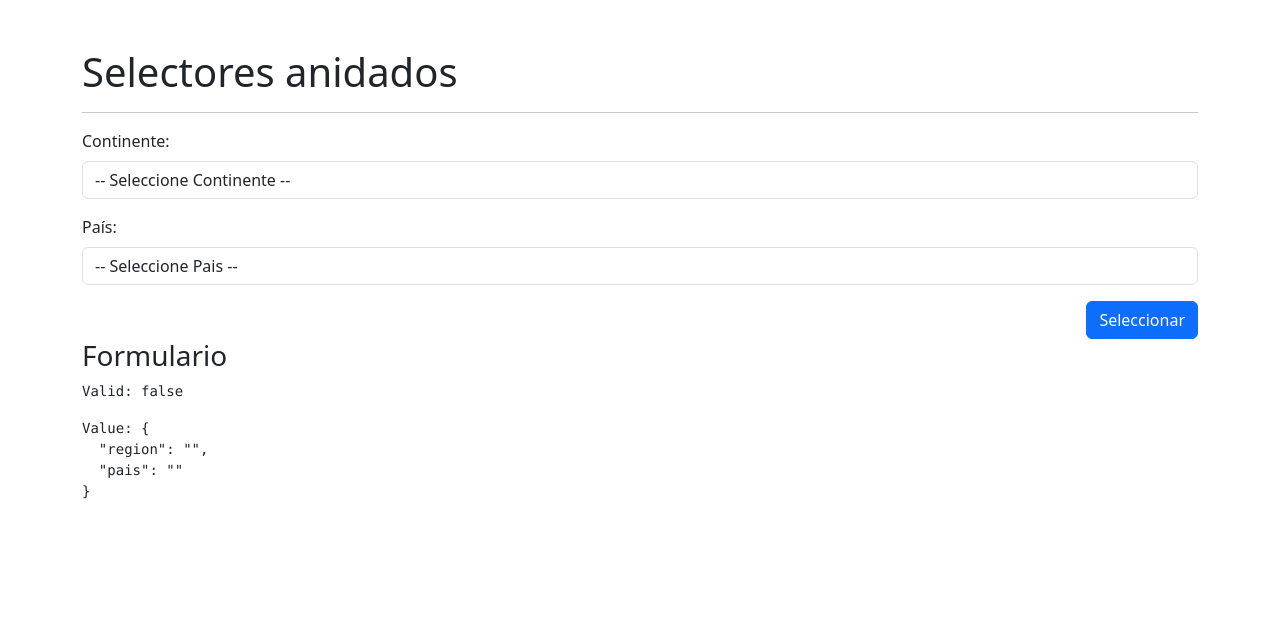
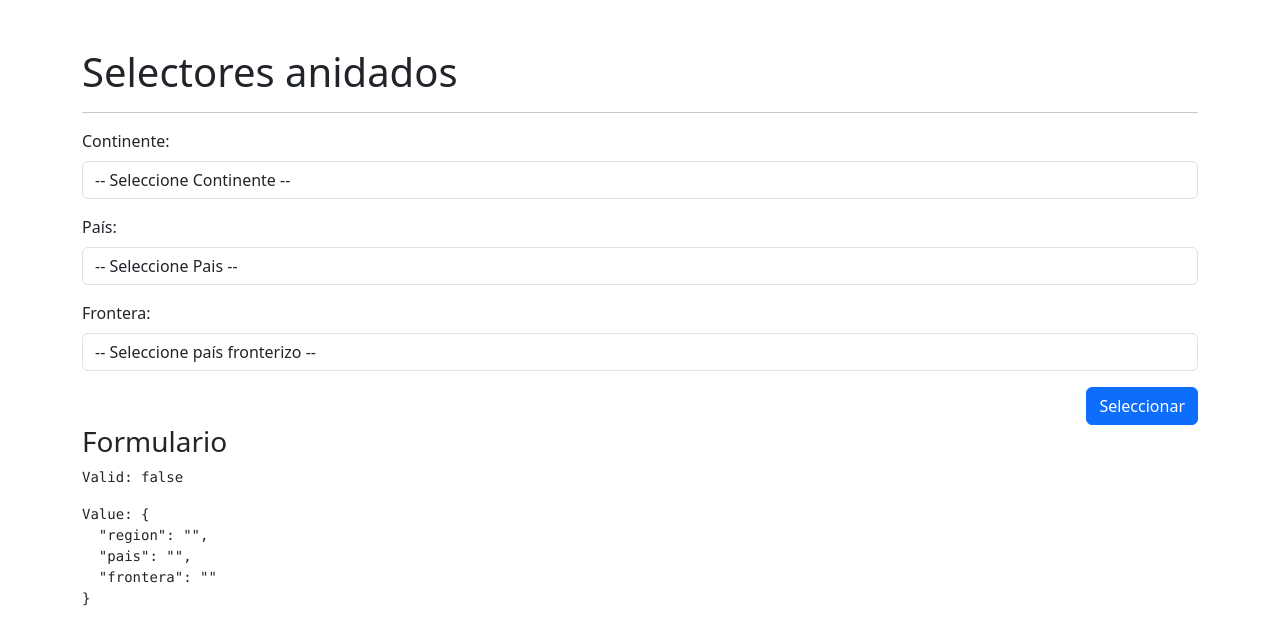
Before and after one commit to migyuste/08-selectores, an Angular app: page /selector/selector in a window 1280 px wide. Shown: the top 644 px of the page. Built offline with nearby package versions, Linux system fonts and the light colour scheme.

Commit message:
264. Tercer selector anidado - Fronteras

```diff
--- a/src/app/paises/pages/selector-page/selector-page.component.html
+++ b/src/app/paises/pages/selector-page/selector-page.component.html
@@ -23,6 +23,17 @@
         </div>
     </div>
 
+    <!-- Fronteras -->
+    <div class="row mb-3">
+        <div class="col">
+            <label class="form-label">Frontera:</label>
+            <select class="form-control" formControlName="frontera">
+                <option value=""> -- Seleccione país fronterizo -- </option>
+                <!-- <option *ngFor="let pais of paises" [value]="pais.cca3"> {{ pais.name }} </option> -->
+            </select>
+        </div>
+    </div>
+
     <div class="row">
         <div class="col">
             <button type="submit" class="btn btn-primary float-end">Seleccionar</button>
--- a/src/app/paises/pages/selector-page/selector-page.component.ts
+++ b/src/app/paises/pages/selector-page/selector-page.component.ts
@@ -5,7 +5,6 @@
 import { switchMap, pluck, map, tap } from 'rxjs';
 
 import { PaisesService } from '../../services/paises.service';
-import { PaisSmall } from '../../interfaces/paises';
 
 @Component({
   selector: 'app-selector-page',
@@ -14,8 +13,9 @@
 })
 export class SelectorPageComponent implements OnInit {
   miFormulario: FormGroup = this.fb.group({
-    region: ['', Validators.required],
-    pais: ['', Validators.required],
+    region  : ['', Validators.required],
+    pais    : ['', Validators.required],
+    frontera: ['', Validators.required],
   });
 
   // Llenar selectores
@@ -38,6 +38,7 @@
     //   });
     // });
 
+    // Cuando cambie la región
     this.miFormulario.get('region')?.valueChanges
       .pipe(
         tap( (_)=>this.miFormulario.get('pais')?.reset('') ),
@@ -52,7 +53,14 @@
             return -1;
           return 0;
         });
-    } )
+      })
+
+    // Cuando cambie el país
+    this.miFormulario.get('pais')?.valueChanges
+      .subscribe(codigo => {
+      console.log(codigo);
+
+    })
   }
 
   guardar() {
--- a/src/app/paises/services/paises.service.ts
+++ b/src/app/paises/services/paises.service.ts
@@ -1,8 +1,8 @@
 import { HttpClient } from '@angular/common/http';
 import { Injectable } from '@angular/core';
-import { Observable } from 'rxjs';
+import { Observable, of } from 'rxjs';
 
-import { PaisSmall } from '../interfaces/paises';
+import { PaisAll, PaisSmall } from '../interfaces/paises';
 
 @Injectable({
   providedIn: 'root'
@@ -24,4 +24,12 @@
     const url: string = `${this.baseUrl}/region/${ region }?fields=name,cca3`;
     return this.http.get<PaisSmall[]>(url)
   }
+
+  getPaisPorCodigo(codigo: string): Observable<PaisAll | null> {
+    if (!codigo) {
+      return of(null)
+    }
+    const url = `${this.baseUrl}/alpha/${codigo}`;
+    return this.http.get<PaisAll>(url);
+  }
 }
```
Also changed, not shown: src/app/paises/interfaces/paises.ts (+99 -1 lines).
